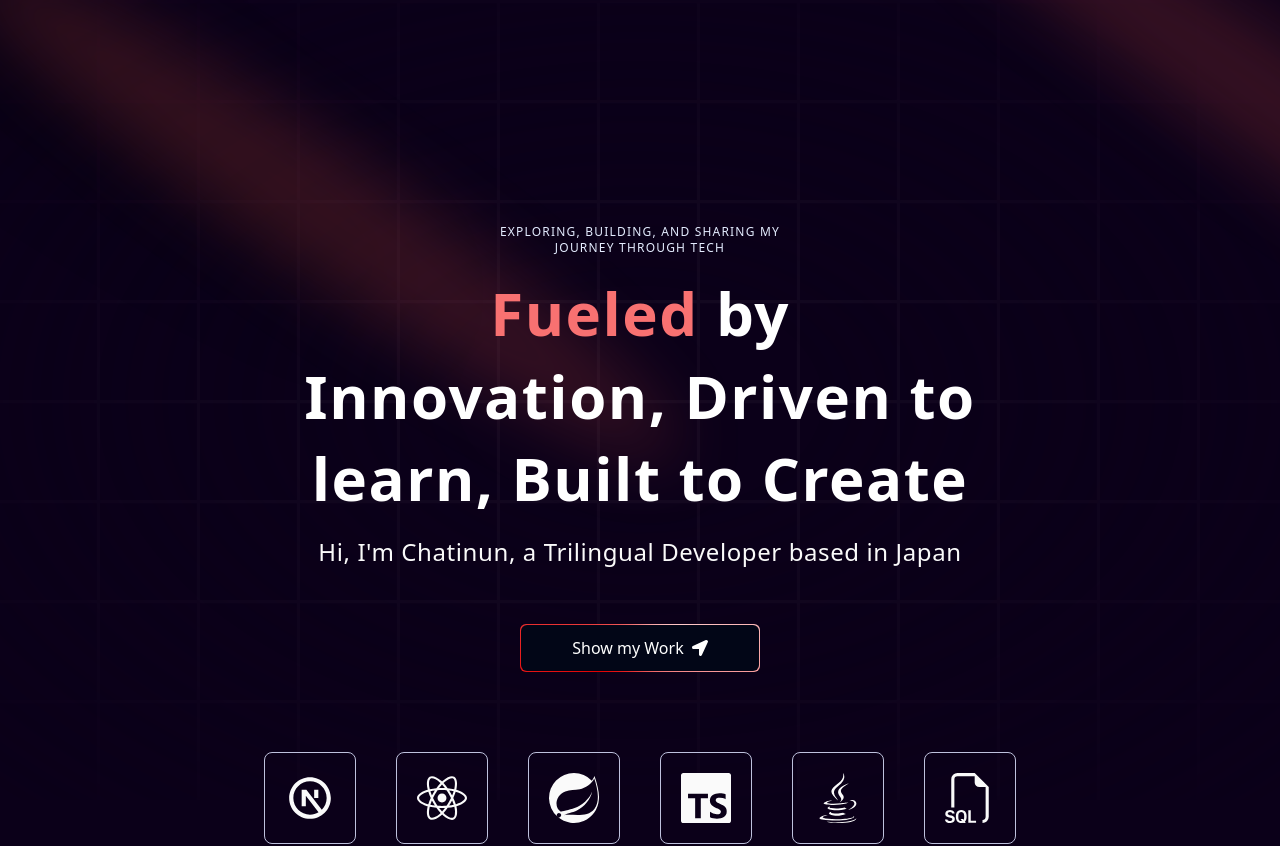
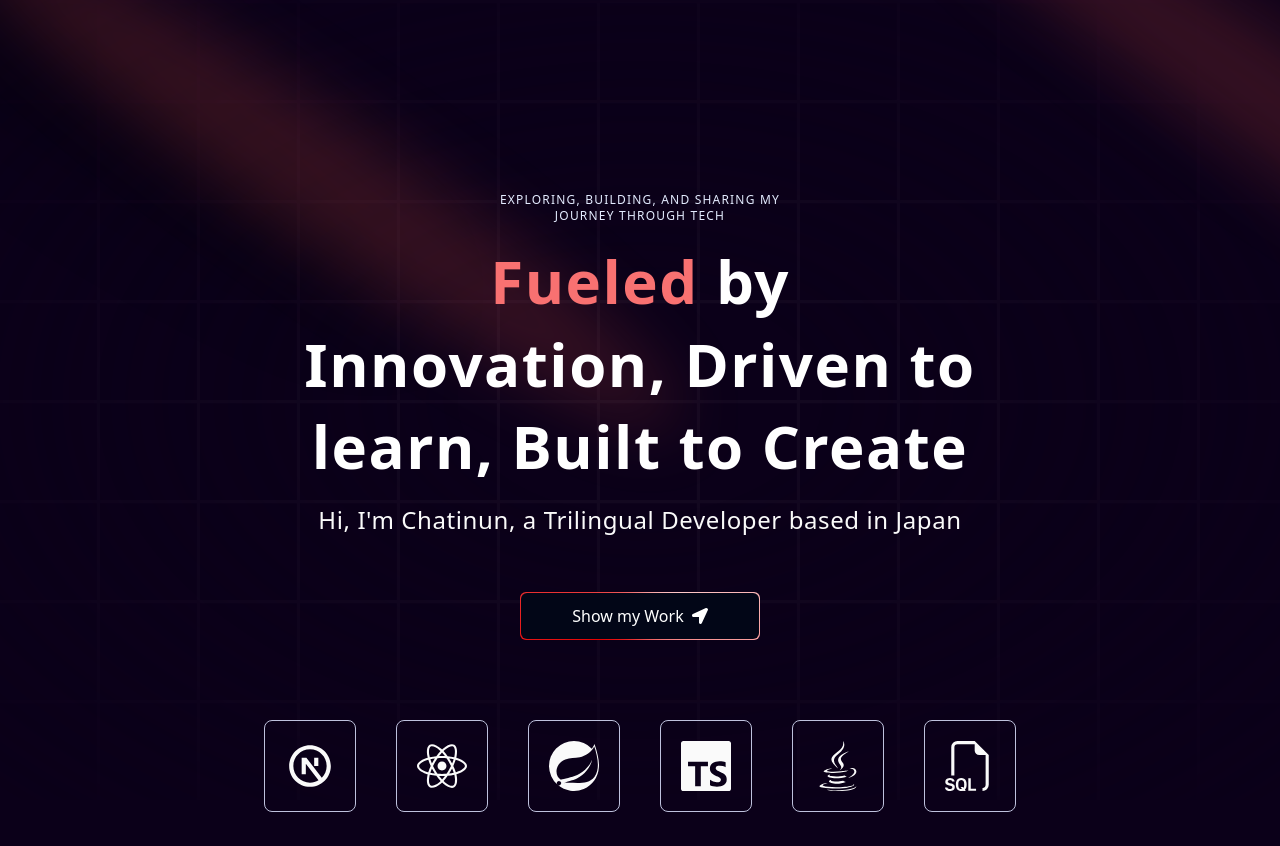
Before and after one commit to chatinunk97/chatinun-portfolio, a Next.js app: page / in a window 1280 px wide. Shown: the top 846 px of the page. Built offline with nearby package versions, Linux system fonts and the light colour scheme.

Commit message:
layout padding change

```diff
--- a/app/page.tsx
+++ b/app/page.tsx
@@ -11,7 +11,6 @@ export default function Home() {
     >
       {/* This is the actual body of the web */}
       <div className="max-w-5xl w-full">
-
         <Hero />
         <ProjectCards />
         <FloatingNavBar />
--- a/components/Hero.tsx
+++ b/components/Hero.tsx
@@ -8,7 +8,7 @@ import TechStackHero from "./TechStackHero";
 
 const Hero = () => {
   return (
-    <div className="pb-20 pt-36">
+    <div className="pb-20 md:p-28 ">
       <div>
         <Spotlight
           className="top-40 -left-10 md:-lef5-32 md:-top-20 h-screen"
```
